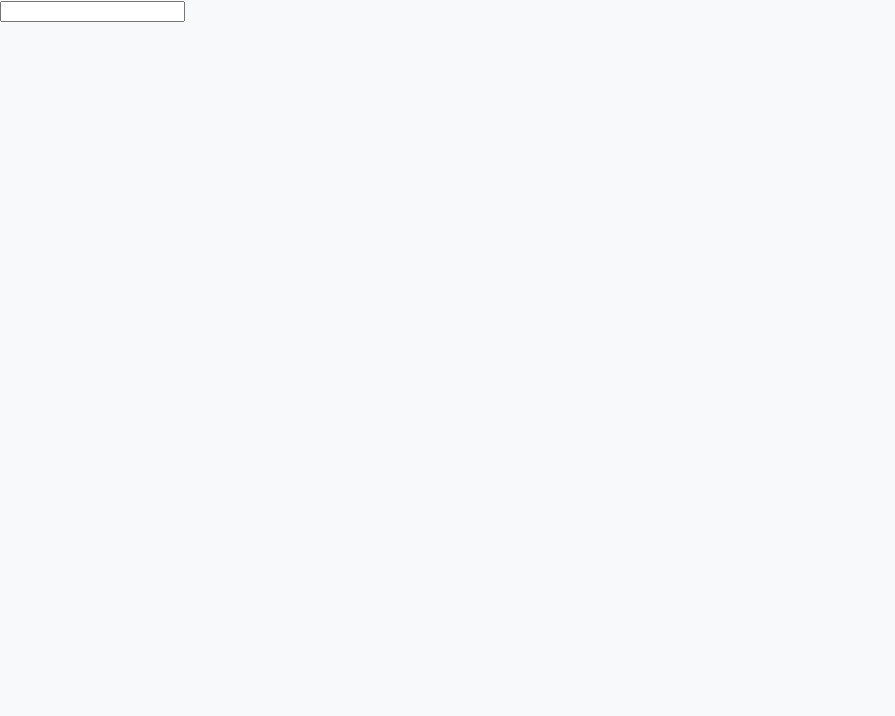
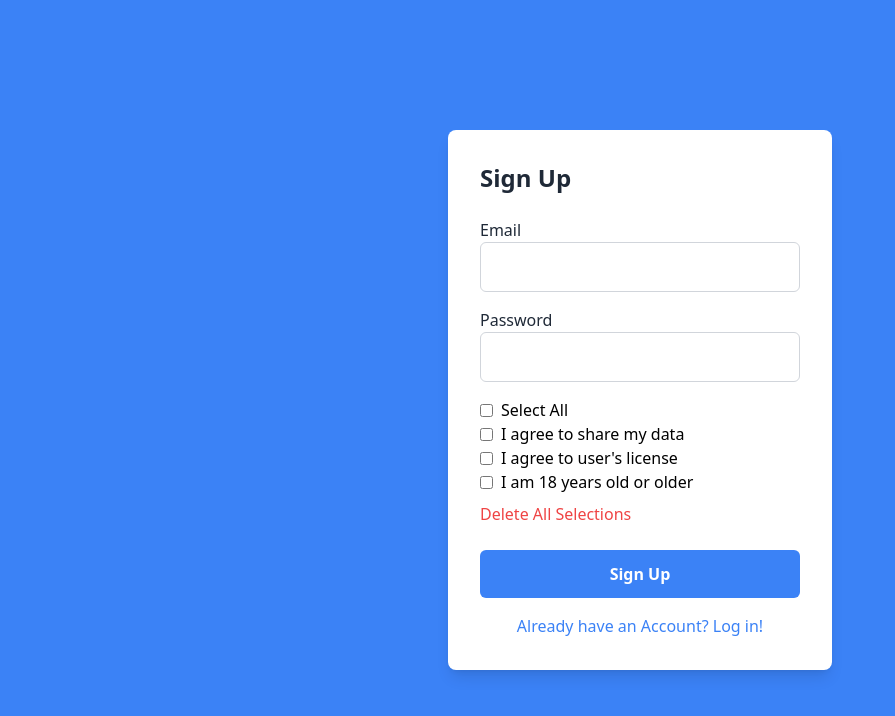
Before and after one commit to DaniilPakR/auth-app, a React (Create React App) app: page /auth in a window 1280 px wide. Shown: the top 716 px of the page, without its empty margins (0-895 px from the left). Built offline with nearby package versions, Linux system fonts and the light colour scheme.

Commit message:
add home page, auth page, auth form, sending post request

```diff
--- a/src/components/AuthForm.jsx
+++ b/src/components/AuthForm.jsx
@@ -1,9 +1,139 @@
-import { Form } from "react-router-dom";
+import { useState } from "react";
+import { Form, Link, useSearchParams } from "react-router-dom";
 
 export default function AuthForm() {
+  const [searchParams] = useSearchParams();
+  const [isAllChecked, setIsAllChecked] = useState(false);
+  const [checkboxes, setCheckboxes] = useState({
+    dataSharing: false,
+    userLicense: false,
+    ageConsent: false,
+  });
+
+  const mode = searchParams.get("mode");
+  const linkText = mode === "login" ? "Don't have an account? Sign up!" : "Already have an Account? Log in!";
+
+  const handleIndividualCheck = (checkbox) => {
+    setCheckboxes((prev) => {
+      const updated = { ...prev, [checkbox]: !prev[checkbox] };
+      const allChecked = Object.values(updated).every((val) => val);
+      setIsAllChecked(allChecked);
+      return updated;
+    });
+  };
+
+  const handleSelectAll = () => {
+    const newState = !isAllChecked;
+    setIsAllChecked(newState);
+    setCheckboxes({
+      dataSharing: newState,
+      userLicense: newState,
+      ageConsent: newState,
+    });
+  };
+
   return (
-    <Form>
-      <input type="text" />
-    </Form>
-  )
+    <div className="w-96 p-8 bg-white rounded-lg shadow-lg">
+      <Form method="post">
+        <h2 className="text-2xl font-semibold text-gray-800 mb-6">{mode === "login" ? "Login" : "Sign Up"}</h2>
+
+        <p className="flex flex-col mb-4">
+          <label htmlFor="email" className="text-gray-800">Email</label>
+          <input
+            type="email"
+            id="email"
+            name="email"
+            required
+            className="p-3 border border-gray-300 rounded-md focus:outline-none focus:ring-2 focus:ring-blue-500"
+          />
+        </p>
+
+        <p className="flex flex-col mb-4">
+          <label htmlFor="password" className="text-gray-800">Password</label>
+          <input
+            type="password"
+            id="password"
+            name="password"
+            required
+            className="p-3 border border-gray-300 rounded-md focus:outline-none focus:ring-2 focus:ring-blue-500"
+          />
+        </p>
+
+        {mode === "signup" && (
+          <p className="flex flex-col mb-6">
+            <label htmlFor="passwordConfirmation" className="text-gray-800">Confirm Password</label>
+            <input
+              type="password"
+              id="passwordConfirmation"
+              name="passwordConfirmation"
+              required
+              className="p-3 border border-gray-300 rounded-md focus:outline-none focus:ring-2 focus:ring-blue-500"
+            />
+          </p>
+        )}
+
+        <div className="mb-6">
+          <label className="flex items-center">
+            <input
+              type="checkbox"
+              checked={isAllChecked}
+              onChange={handleSelectAll}
+              className="mr-2"
+            />
+            Select All
+          </label>
+          <div className="flex flex-col">
+            <label className="flex items-center">
+              <input
+                type="checkbox"
+                checked={checkboxes.dataSharing}
+                onChange={() => handleIndividualCheck("dataSharing")}
+                className="mr-2"
+              />
+              I agree to share my data
+            </label>
+            <label className="flex items-center">
+              <input
+                type="checkbox"
+                checked={checkboxes.userLicense}
+                onChange={() => handleIndividualCheck("userLicense")}
+                className="mr-2"
+              />
+              I agree to user's license
+            </label>
+            <label className="flex items-center">
+              <input
+                type="checkbox"
+                checked={checkboxes.ageConsent}
+                onChange={() => handleIndividualCheck("ageConsent")}
+                className="mr-2"
+              />
+              I am 18 years old or older
+            </label>
+          </div>
+          <button
+            type="button"
+            onClick={() => {
+              setCheckboxes({ dataSharing: false, userLicense: false, ageConsent: false });
+              setIsAllChecked(false);
+            }}
+            className="mt-2 text-red-500 hover:underline"
+          >
+            Delete All Selections
+          </button>
+        </div>
+
+        <button
+          type="submit"
+          className="w-full p-3 bg-blue-500 text-white font-semibold rounded-md hover:bg-blue-600"
+        >
+          {mode === "login" ? "Login" : "Sign Up"}
+        </button>
+
+        <Link to={`?mode=${mode === "login" ? "signup" : "login"}`} className="text-blue-500 mt-4 block text-center">
+          {linkText}
+        </Link>
+      </Form>
+    </div>
+  );
 }
--- /dev/null
+++ b/src/components/Error.jsx
@@ -0,0 +1,7 @@
+export default function Error({label, message}) {
+  return (
+    <div>
+
+    </div>
+  )
+}
--- /dev/null
+++ b/src/context/AuthProvider.jsx
@@ -0,0 +1,30 @@
+import { createContext, useContext, useState } from "react";
+
+export const AuthContext = createContext();
+
+let authContextReference = null;
+
+export default function AuthProvider({children}) {
+  const [isLogged, setIsLogged] = useState(false);
+
+  const externalSetIsLogged = (bool) => {
+    setIsLogged(bool)
+  }
+
+  const contextValue = {
+    isLogged,
+    setIsLogged,
+    externalSetIsLogged,
+    registeredUsers: [],
+  }
+
+  authContextReference = contextValue;
+
+  return (
+    <AuthContext.Provider value={contextValue}>
+      {children}
+    </AuthContext.Provider>
+  )
+}
+
+export { authContextReference }
--- a/src/index.css
+++ b/src/index.css
@@ -1,11 +1,13 @@
+@tailwind base;
+@tailwind components;
+@tailwind utilities;
+
 body {
-  margin: 0;
-  font-family: -apple-system, BlinkMacSystemFont, 'Segoe UI', 'Roboto', 'Oxygen',
-    'Ubuntu', 'Cantarell', 'Fira Sans', 'Droid Sans', 'Helvetica Neue',
-    sans-serif;
-  -webkit-font-smoothing: antialiased;
-  -moz-osx-font-smoothing: grayscale;
-  background-color: #f8f9fa;
+  height: 100vh;
+  display: flex;
+  align-items: center;
+  justify-content: center;
+  background-color: #3b82f6;
 }
 
 code {
--- /dev/null
+++ b/src/pages/AdminPage.jsx
@@ -0,0 +1,7 @@
+export default function AdminPage({registeredUsers}) {
+  return (
+    <div className=''>
+
+    </div>
+  )
+}
--- a/src/pages/Auth.jsx
+++ /dev/null
@@ -1,7 +0,0 @@
-import AuthForm from "../components/AuthForm";
-
-export default function AuthPage() {
-  return (
-    <AuthForm />
-  )
-}
--- /dev/null
+++ b/src/pages/AuthPage.jsx
@@ -0,0 +1,49 @@
+import { json, redirect } from "react-router-dom";
+import AuthForm from "../components/AuthForm";
+import { AuthContext, authContextReference } from "../context/AuthProvider";
+
+export default function AuthPage() {
+  return <AuthForm />;
+}
+
+export async function action({ request }) {
+  const searchParams = new URL(request.url).searchParams;
+  const mode = searchParams.get("mode") || "signup";
+
+  if (mode !== "login" && mode !== "signup") {
+    throw new Response(JSON.stringify({ message: "Unsupported mode" }), {
+      status: 422,
+      headers: { "Content-Type": "application/json" },
+    });
+  }
+
+  const data = await request.formData();
+  const authData = {
+    email: data.get("email"),
+    password: data.get("password"),
+  };
+  console.log(mode);
+  console.log(authData);
+  const response = await fetch(
+    `https://auth-app-7f344-default-rtdb.europe-west1.firebasedatabase.app/${mode}.json`,
+    {
+      method: 'POST',
+      headers: { "Content-Type": "application/json" }, body: JSON.stringify(authData)
+    }
+  );
+
+  if (response.status === 422 || response.status === 401) {
+    return response;
+  }
+
+  if (!response.ok) {
+    throw new Response(JSON.stringify({ message: "Could not authenticate user." }), {
+      status: 500,
+      headers: { "Content-Type": "application/json" },
+    });
+  };
+
+  authContextReference.externalSetIsLogged(true)
+
+  return redirect('/');
+}
--- /dev/null
+++ b/src/pages/ErrorPage.jsx
@@ -0,0 +1,5 @@
+export default function ErrorPage() {
+  return (
+    <div></div>
+  )
+}
--- a/src/pages/HomePage.jsx
+++ b/src/pages/HomePage.jsx
@@ -1,7 +1,54 @@
+import { useEffect, useContext, useState } from "react";
+
+import { AuthContext } from "../context/AuthProvider";
+import { Link } from "react-router-dom";
+
+// https://auth-app-7f344-default-rtdb.europe-west1.firebasedatabase.app/${mode}.json
+
 export default function HomePage() {
+  const [registeredUsers, setRegisteredUsers] = useState([]);
+  const { isLogged, setIsLogged } = useContext(AuthContext);
+
+  useEffect(() => {
+    async function fetchUsers() {
+      const response = await fetch(
+        "https://auth-app-7f344-default-rtdb.europe-west1.firebasedatabase.app/login.json"
+      );
+      const users = response.json();
+      setRegisteredUsers(users)
+    }
+  }, []);
+
+  const pageContent = isLogged ? (
+    <>
+      <Link
+        to="/"
+        className="w-full p-3 bg-blue-800 text-white font-semibold rounded-md hover:bg-blue-600"
+      >
+        Admin Panel
+      </Link>
+    </>
+  ) : (
+    <>
+      <Link
+        to="/auth?mode=login"
+        className="w-full p-3 bg-blue-800 text-white font-semibold rounded-md hover:bg-blue-600"
+      >
+        Log in
+      </Link>
+      <Link
+        to="/auth?mode=signup"
+        className="w-full p-3 bg-blue-800 text-white font-semibold rounded-md hover:bg-blue-600"
+      >
+        Sign up
+      </Link>
+    </>
+  );
+
   return (
-    <>
-      Home
-    </>
-  )
+    <h1>
+      {pageContent}
+      {isLogged ? "isLogged" : "is not logged"}
+    </h1>
+  );
 }
```
Also changed, not shown: src/App.jsx (+9 -6 lines).
